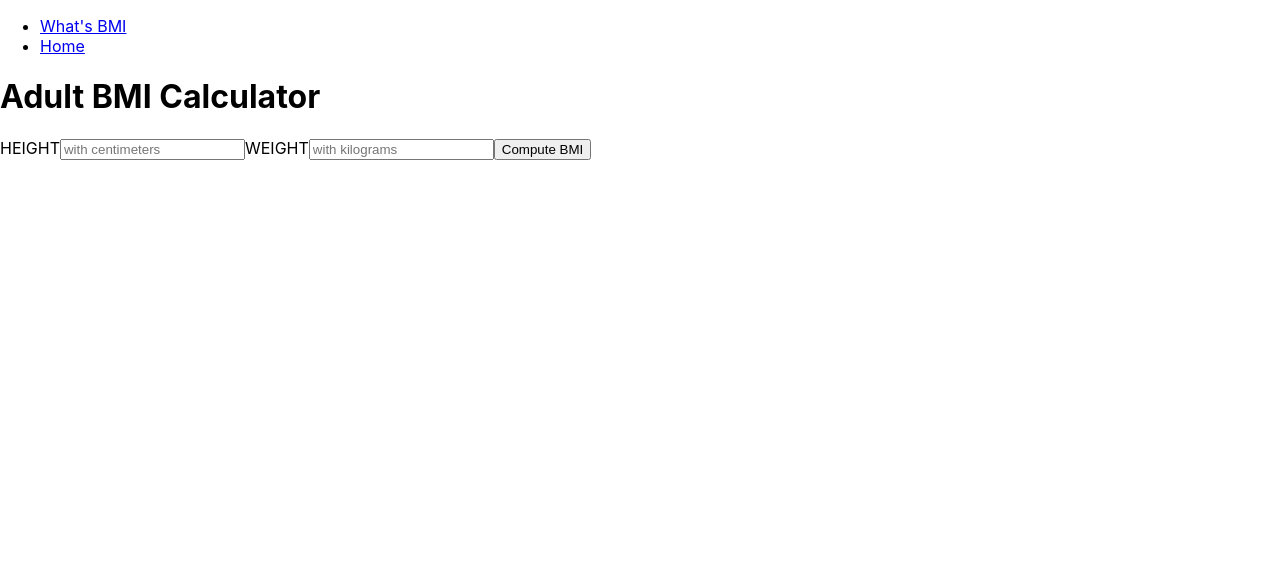
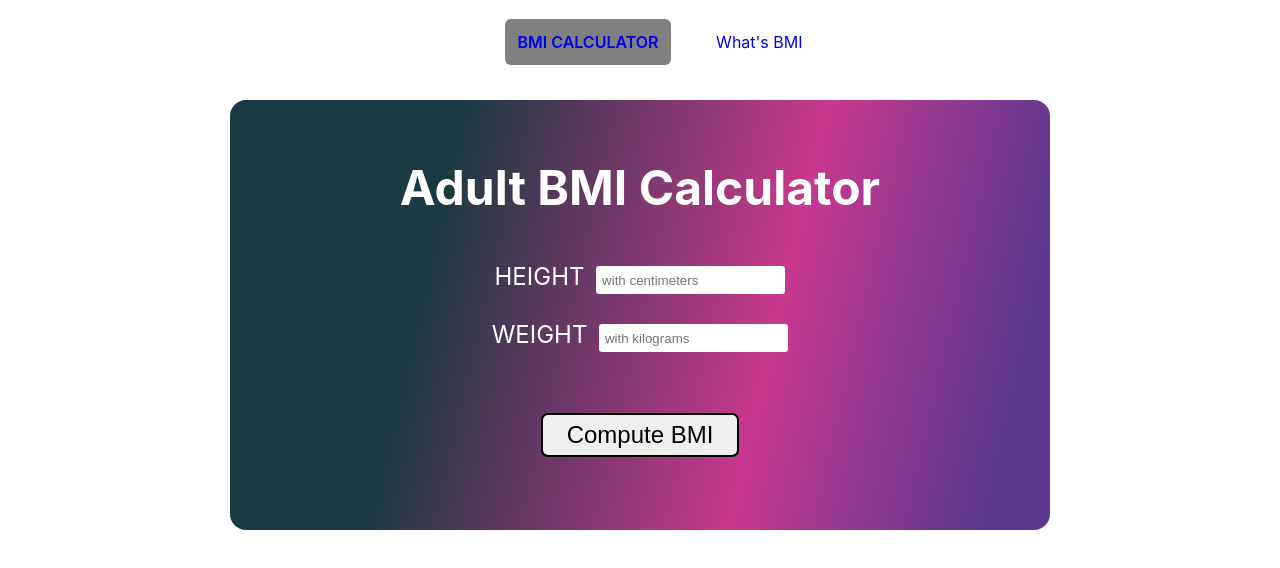
Before and after one commit to hsglc/kodluyoruz-challenges, a React (Create React App) app in the folder bmi_calculator/: page / in a window 1280 px wide. Shown: the top 568 px of the page. Built offline with nearby package versions, Linux system fonts and the light colour scheme.

Commit message:
ready to prod

```diff
--- a/bmi_calculator/package.json
+++ b/bmi_calculator/package.json
@@ -10,6 +10,7 @@
     "react-dom": "^17.0.2",
     "react-router-dom": "^5.2.0",
     "react-scripts": "4.0.3",
+    "styled-components": "^5.3.0",
     "web-vitals": "^1.1.2"
   },
   "scripts": {
--- a/bmi_calculator/public/index.html
+++ b/bmi_calculator/public/index.html
@@ -24,7 +24,7 @@
       work correctly both with client-side routing and a non-root public URL.
       Learn how to configure a non-root public URL by running `npm run build`.
     -->
-    <title>React App</title>
+    <title>BMI Calculator</title>
   </head>
   <body>
     <noscript>You need to enable JavaScript to run this app.</noscript>
--- a/bmi_calculator/src/App.js
+++ b/bmi_calculator/src/App.js
@@ -1,31 +1,22 @@
 import Home from "./components/Form";
+
 import React from "react";
-import { BrowserRouter as Router, Switch, Route, Link } from "react-router-dom";
-import Result from "./components/Result";
+import { BrowserRouter as Router, Switch, Route } from "react-router-dom";
+
 import Bmi from "./components/Bmi";
+import Nav from "./components/Nav";
 
 function App() {
   return (
     <Router>
-      <ul>
-        <li>
-          <Link to="/bmi">What's BMI</Link>
-        </li>
-        <li>
-          <Link to="/">Home</Link>
-        </li>
-
-      </ul>
+      <Nav />
 
       <Switch>
         <Route exact path="/">
           <Home />
         </Route>
-        <Route exact path="/bmi">
+        <Route path="/bmi">
           <Bmi />
-        </Route>
-        <Route path="/result">
-          <Result />
         </Route>
       </Switch>
     </Router>
--- a/bmi_calculator/src/components/Bmi.js
+++ b/bmi_calculator/src/components/Bmi.js
@@ -1,8 +1,9 @@
-import { Link } from "react-router-dom";
+import classes from "./Bmi.module.css";
+
 
 function Bmi() {
   return (
-    <div>
+    <div className={classes.bmi}>
       <h2>What is the body mass index (BMI)?</h2>
       <p>
         The body mass index (BMI) is a measure that uses your height and weight
@@ -24,12 +25,6 @@ function Bmi() {
         <li>between 18.5 and 24.9 – you're in the healthy weight range</li>
         <li>between 25 and 29.9 – you're in the overweight range</li>
         <li>between 30 and 39.9 – you're in the obese range</li>
-        <li>
-          <Link to="/" >
-            If you want to calculate your BMI, try our healthy weight
-            calculator.
-          </Link>
-        </li>
       </ul>
     </div>
   );
--- /dev/null
+++ b/bmi_calculator/src/components/Bmi.module.css
@@ -0,0 +1,14 @@
+.bmi {
+    background: rgb(27, 57, 64);
+    background: linear-gradient(103deg, rgba(27, 57, 64, 1) 25%, rgba(200, 56, 142, 1) 65%, rgba(93, 56, 145, 1) 92%);
+    margin: 2rem auto;
+    width: 70%;
+    padding: 2rem;
+    border-radius: 1rem;
+    color: white;
+    display: flex;
+    flex-direction: column;
+    align-items: center;
+    height: 100vh;
+    font-size: 1.3rem;
+}
--- a/bmi_calculator/src/components/Form.js
+++ b/bmi_calculator/src/components/Form.js
@@ -1,17 +1,37 @@
-import { useHistory } from "react-router-dom";
-import { useRef } from "react";
+import { useRef, useState } from "react";
+import Result from "./Result";
+import classes from "./Form.module.css";
+
+import styled from "styled-components";
 
 function Home() {
   const weightInputRef = useRef();
   const heightInputRef = useRef();
-  const history = useHistory();
+
+  const [showResult, setShowResult] = useState(false);
+  const [showBmi, setShowBmi] = useState(true);
+
+  const Button = styled.button`
+    font-size: 1em;
+    margin: 3rem;
+    padding: 0.25em 1em;
+    border-radius: 7px;
+
+    /* Color the border and text with theme.main */
+    color: ${(props) => props.theme.main};
+    border: 2px solid ${(props) => props.theme.main};
+  `;
 
   const calculateHandler = (e) => {
     e.preventDefault();
-    history.push("/result");
+
+    setShowResult(true);
+    setShowBmi(false);
   };
   return (
-    <div>
+    <>
+      {showBmi && (
+        <div className={classes.form}>
           <h1>Adult BMI Calculator</h1>
           <form>
             <label htmlFor="height">
@@ -32,9 +52,17 @@ function Home() {
                 placeholder="with kilograms"
               ></input>
             </label>
-        <button onClick={calculateHandler}>Compute BMI</button>
+            <Button onClick={calculateHandler}>Compute BMI</Button>
           </form>
         </div>
+      )}
+      {showResult && (
+        <Result
+          height={heightInputRef.current.value}
+          weight={weightInputRef.current.value}
+        />
+      )}
+    </>
   );
 }
 
--- /dev/null
+++ b/bmi_calculator/src/components/Form.module.css
@@ -0,0 +1,31 @@
+.form {
+    background: rgb(27, 57, 64);
+    background: linear-gradient(103deg, rgba(27, 57, 64, 1) 25%, rgba(200, 56, 142, 1) 65%, rgba(93, 56, 145, 1) 92%);
+    margin: 2rem auto;
+    width: 60%;
+    padding: 1.6rem;
+    border-radius: 1rem;
+    color: white;
+    display: flex;
+    flex-direction: column;
+    align-items: center;
+
+    font-size: 1.5rem;
+}
+
+label {
+    margin: .8rem;
+}
+
+input {
+    margin-left: .7rem;
+    padding: .4rem;
+    border-radius: .2rem;
+    border: none;
+}
+
+form {
+    display: flex;
+    flex-direction: column;
+    align-items: center;
+}
--- /dev/null
+++ b/bmi_calculator/src/components/Nav.js
@@ -0,0 +1,31 @@
+import { NavLink } from "react-router-dom";
+import classes from "./Nav.module.css";
+
+function Nav() {
+  return (
+    <ul className={classes.nav}>
+      <li>
+        <NavLink
+          to="/"
+          className="normal"
+          activeClassName={classes.active}
+          exact
+        >
+          BMI Calculator
+        </NavLink>
+      </li>
+      <li>
+        <NavLink
+          to="/bmi"
+          className="normal"
+          activeClassName={classes.active}
+          exact
+        >
+          What's BMI
+        </NavLink>
+      </li>
+    </ul>
+  );
+}
+
+export default Nav;
--- /dev/null
+++ b/bmi_calculator/src/components/Nav.module.css
@@ -0,0 +1,36 @@
+.nav {
+    display: flex;
+    justify-content: center;
+
+}
+
+li {
+    margin: 1rem;
+}
+
+.normal {
+    background: #ccc;
+    color: #000;
+
+
+}
+
+a {
+    padding: .8rem;
+    border-radius: 6px;
+}
+
+.active {
+    background: gray;
+    font-weight: 600;
+    text-transform: uppercase;
+}
+
+ul {
+    list-style-type: none;
+
+}
+
+a {
+    text-decoration-line: none;
+}
--- a/bmi_calculator/src/components/Result.js
+++ b/bmi_calculator/src/components/Result.js
@@ -1,12 +1,61 @@
+import classes from "./Result.module.css";
 import { useHistory } from "react-router-dom";
+import styled from "styled-components";
 
-function Result() {
+function Result({ height, weight }) {
+  const Button = styled.button`
+    font-size: 0.8em;
+    margin: 3rem;
+    padding: 0.4em 1em;
+    border-radius: 7px;
+  `;
+
+  const bmi = (weight / (((height / 100) * height) / 100)).toFixed(1);
   const history = useHistory();
+  const addtoStorageHandler = () => {
+    localStorage.setItem("bmi", bmi);
+  };
+
+  const changeLocationHandler = () => {
+    history.push("/bmi");
+  };
 
   return (
-    <div>
-      <p></p>
-      <button onClick={() => history.push("/")}>Calculate Again</button>
+    <div className={classes.result}>
+      <div>
+        <p>For the information you entered:</p>
+        <p>Height: {height} centimeters</p>
+        <p>Weight: {weight} kilograms</p>
+        <p>Your BMI is <span className={classes.bmi} >{bmi}</span></p>
+      </div>
+      <div>
+        <table className={classes.table}>
+          <tr>
+            <th>BMI</th>
+            <th>Weight Status</th>
+          </tr>
+          <tr>
+            <td>Below 18.5</td>
+            <td>Underweight</td>
+          </tr>
+          <tr>
+            <td>18.5—24.9</td>
+            <td>Normal</td>
+          </tr>
+          <tr>
+            <td>25.0—29.9</td>
+            <td>Overweight</td>
+          </tr>
+          <tr>
+            <td>30.0 and Above</td>
+            <td>Obese</td>
+          </tr>
+        </table>
+      </div>
+      <div className={classes.buttons}>
+        <Button onClick={addtoStorageHandler}>Add to Local Storage</Button>
+        <Button onClick={changeLocationHandler}>What's BMI?</Button>
+      </div>
     </div>
   );
 }
--- /dev/null
+++ b/bmi_calculator/src/components/Result.module.css
@@ -0,0 +1,38 @@
+.result {
+    background: rgb(27, 57, 64);
+    background: linear-gradient(103deg, rgba(27, 57, 64, 1) 25%, rgba(200, 56, 142, 1) 65%, rgba(93, 56, 145, 1) 92%);
+    width: 60%;
+    margin: 1rem auto;
+    padding: 1.5rem;
+    font-size: 1.4rem;
+    color: #c4b7a6;
+    border-radius: 10px;
+}
+
+
+.table {
+    font-family: arial, sans-serif;
+    border-collapse: collapse;
+    width: 100%;
+}
+
+td,
+th {
+    border: 1px solid #dddddd;
+    text-align: left;
+    padding: 8px;
+}
+
+tr:nth-child(even) {
+    background-color: #dddddd;
+}
+
+.buttons {
+    display: flex;
+    justify-content: center;
+}
+
+.bmi {
+    color: white;
+    font-size: 1.4rem;
+}
```
Also changed, not shown: 1 other file (tests, documents, lock files or other folders). Lines whose indentation alone changed are shown as unchanged.
